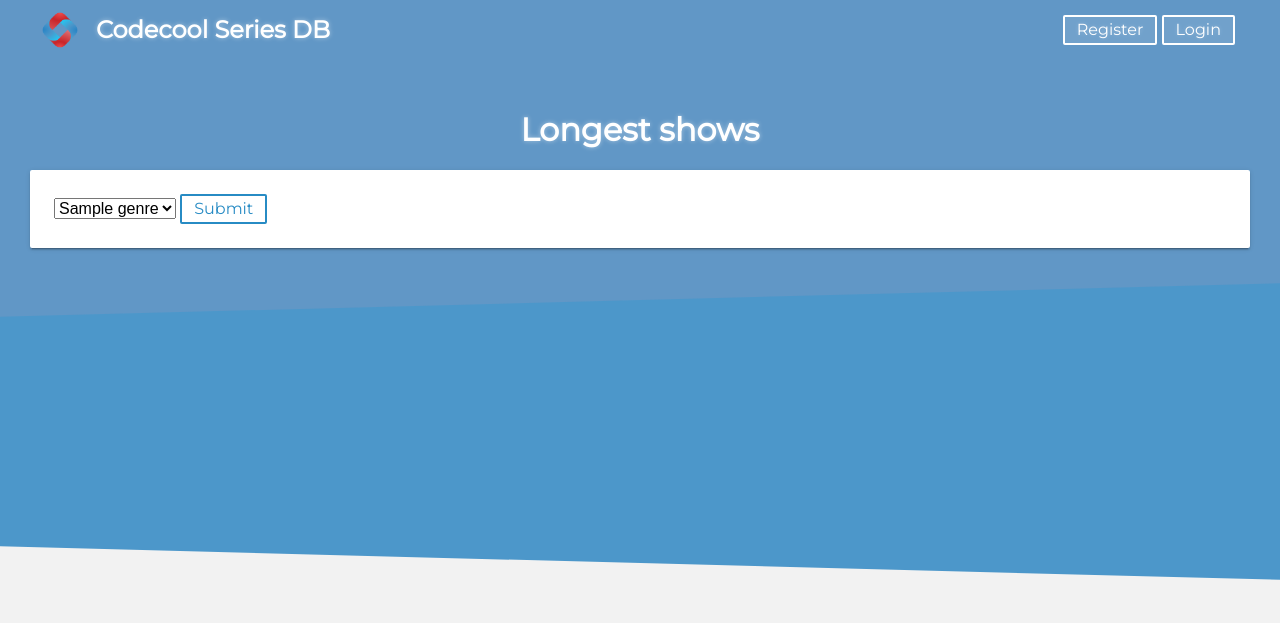
After one commit to evaszalai/tv-series, a Flask app: page /longest in a window 1280 px wide. The commit adds this page. Shown: the top 623 px of the page. Run offline with Flask 2, Linux system fonts and the light colour scheme; a database or web service that is not in the repository returns one stand-in record (values such as "Sample title"); some libraries are stand-ins or nearby versions.

Commit message:
feat: list 50 shows per genre width most episodes

```diff
--- a/data/queries.py
+++ b/data/queries.py
@@ -69,3 +69,24 @@ def get_seasons(show_id):
     ORDER BY season_number
     """ % {'show_id': show_id}
     return data_manager.execute_select(query)
+
+
+def get_genres():
+    query = "SELECT * FROM genres"
+    return data_manager.execute_select(query)
+
+
+def get_show_episodes_by_genre(genre_id):
+    query = """SELECT s.title, COUNT(DISTINCT s2.id) AS number_of_seasons, COUNT(e.id) AS number_of_episodes, genres.id
+FROM genres
+LEFT JOIN show_genres sg on genres.id = sg.genre_id
+LEFT JOIN shows s on s.id = sg.show_id
+LEFT JOIN seasons s2 on s.id = s2.show_id
+LEFT JOIN episodes e on s2.id = e.season_id
+WHERE genres.id = %(genre_id)s
+GROUP BY s.title, genres.id
+HAVING COUNT(e.id) > 19
+ORDER BY number_of_episodes
+LIMIT 50"""
+    params = {'genre_id': genre_id}
+    return data_manager.execute_select(query, params)
--- a/main.py
+++ b/main.py
@@ -13,6 +13,17 @@ def index():
     shows = queries.get_shows()
     return render_template('index.html', shows=shows)
 
+
+@app.route('/longest')
+def longest_shows():
+    genres = queries.get_genres()
+    return render_template('longest.html', genres=genres)
+
+
+@app.route('/longest/<int:genre_id>')
+@json_response
+def long_shows_by_genre(genre_id):
+    return queries.get_show_episodes_by_genre(genre_id)
 
 @app.route('/shows/most-rated')
 def index_most_rated():
--- /dev/null
+++ b/static/js/longest.js
@@ -0,0 +1,36 @@
+const longest = {
+    init: function(){
+        longest.addEventListeners();
+    },
+    addEventListeners: function() {
+        let submitButton = document.querySelector('#submit');
+        submitButton.addEventListener('click', longest.getLongestByGenre);
+    },
+
+    getLongestByGenre: function () {
+        let selectedOption = document.querySelector('#genres').value
+        fetch(`/longest/${selectedOption}`, {
+            method: 'GET',
+            credentials: "same-origin"
+        })
+            .then(response => response.json())
+            .then(jsonResponse => longest.listShows(jsonResponse))
+    },
+    listShows(shows) {
+        let table = document.querySelector('#shows');
+        table.classList.remove('hidden');
+        let tableBody = document.querySelector('tbody');
+        tableBody.innerHTML=''
+        for (let show of shows) {
+            let row = `
+                <tr>
+                <td>${show['title']}</td>
+                <td>${show['number_of_seasons']}</td>
+                <td>${show['number_of_episodes']}</td>
+                </tr>`
+            tableBody.insertAdjacentHTML('afterbegin', row);
+        }
+    }
+}
+
+longest.init();
--- a/static/style/card.css
+++ b/static/style/card.css
@@ -10,3 +10,7 @@
     background: #fff;
     box-shadow: 0 3px 1px -2px rgba(0, 0, 0, .2), 0 2px 2px 0 rgba(0, 0, 0, .14), 0 1px 5px 0 rgba(0, 0, 0, .12);
 }
+
+.hidden {
+    display: none;
+}
--- /dev/null
+++ b/templates/longest.html
@@ -0,0 +1,33 @@
+{% extends 'base_template.html'%}
+
+{% block page_title %}
+Longest shows
+{% endblock %}
+{% block styling %}
+    <script src="{{ url_for('static', filename='js/longest.js') }}" defer></script>
+{% endblock %}
+{% block main_title %}
+Longest shows
+{% endblock %}
+{% block content %}
+<div class="card">
+    <select name="genres" id="genres">
+        {% for genre in genres %}
+        <option value="{{ genre.id }}">{{ genre.name }}</option>
+        {% endfor %}
+    </select>
+    <button id="submit">Submit</button>
+</div>
+    <div class="card hidden" id="shows">
+    <table>
+        <thead>
+        <tr>
+            <th>Show Title</th>
+            <th>Season Count</th>
+            <th>Episode Count</th>
+        </tr>
+        </thead>
+        <tbody> </tbody>
+    </table>
+    </div>
+{% endblock %}
```
